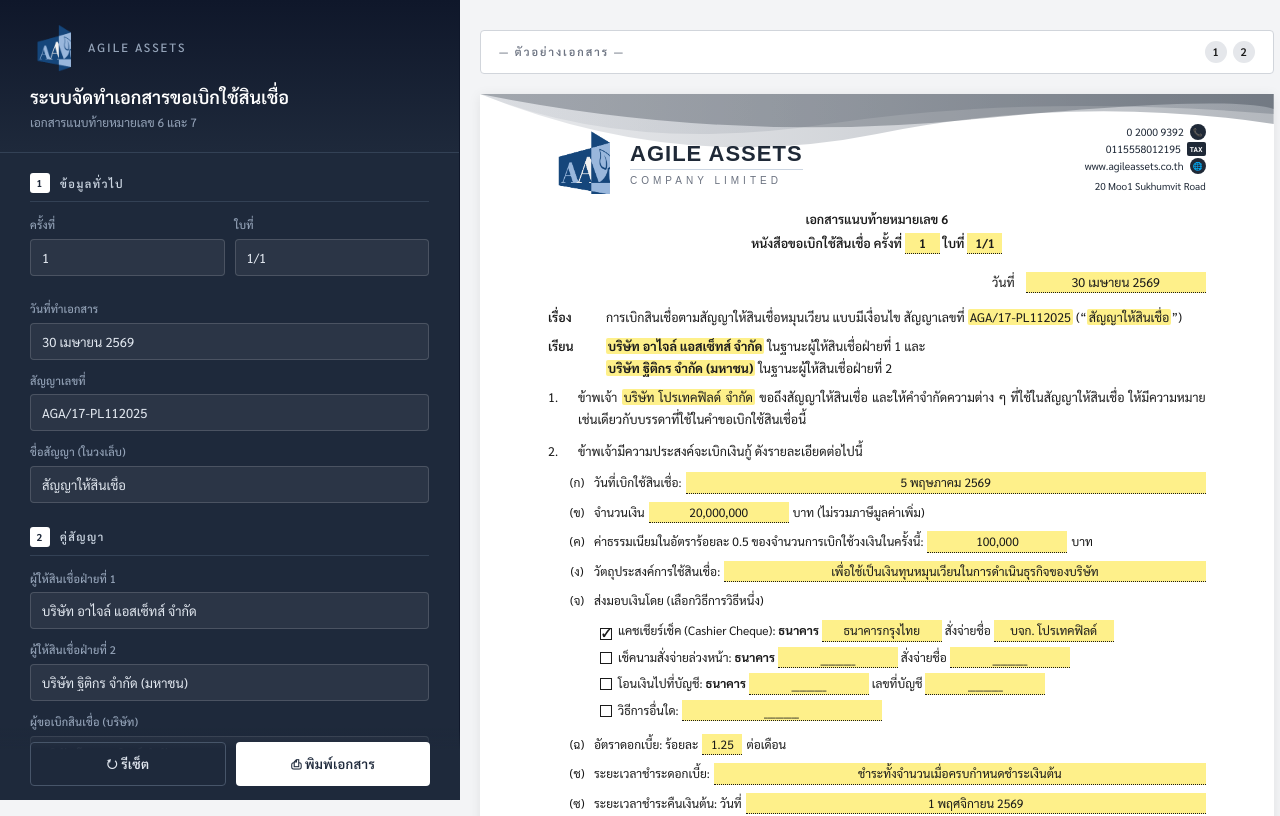
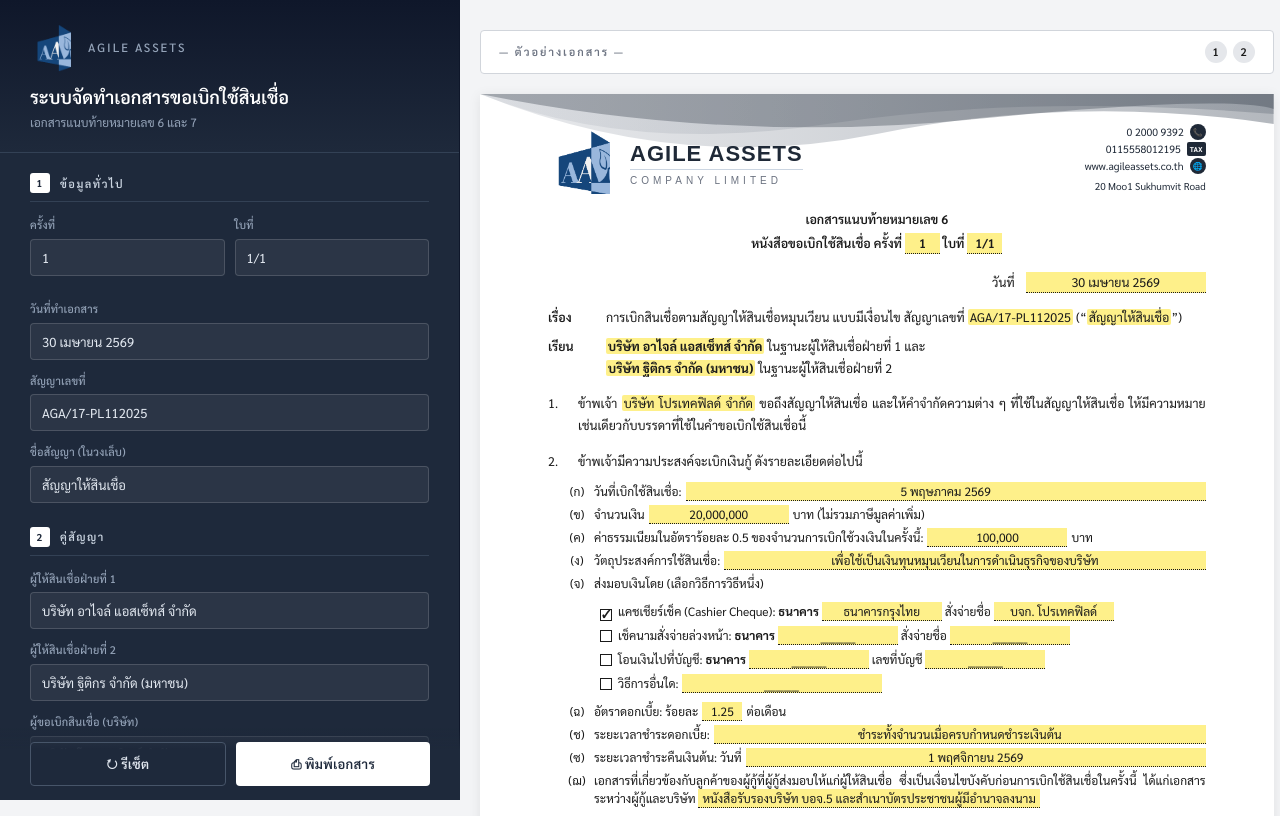
Before and after one commit to Karumine/contract-app, a React (Vite) app: page / in a window 1280 px wide. Shown: the top 816 px of the page. Built offline with nearby package versions, Linux system fonts and the light colour scheme; a web font is replaced by a local one.

Commit message:
Update global.css

```diff
--- a/src/styles/global.css
+++ b/src/styles/global.css
@@ -534,6 +534,7 @@ select option {
   display: grid;
   grid-template-columns: 24px 1fr;
   gap: 0 6px;
+  margin-top: 14px;
   margin-bottom: 10px;
   font-size: 12.5px;
   text-align: justify;
@@ -551,9 +552,9 @@ select option {
   display: grid;
   grid-template-columns: 22px 1fr;
   gap: 0 6px;
-  margin-bottom: 8px;
+  margin-bottom: 4px;
   font-size: 12px;
-  line-height: 1.7;
+  line-height: 1.5;
 }
 
 .sub-item .key {
```
